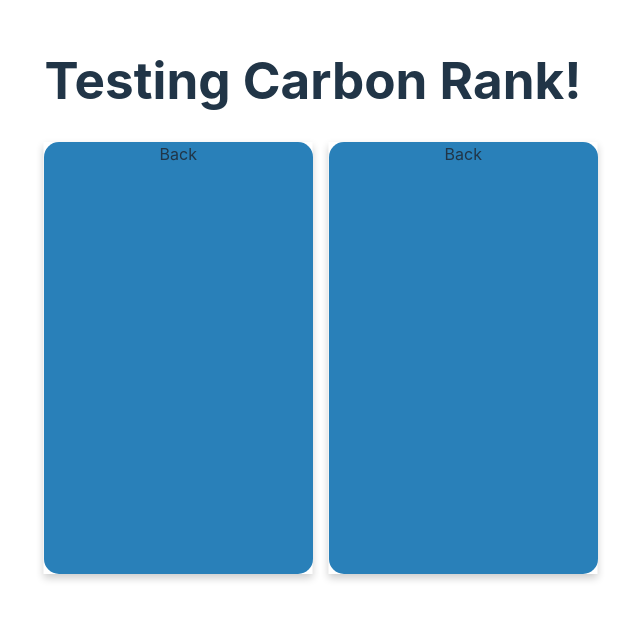
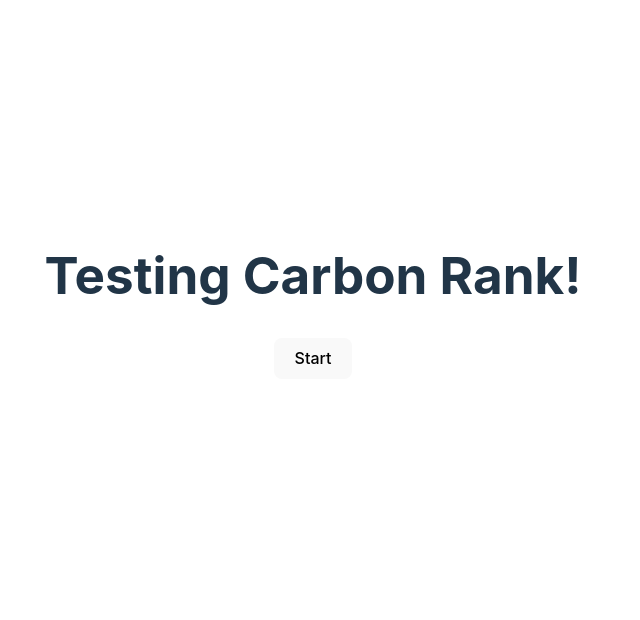
Before and after one commit to karvla/carbon-rank, a Svelte app: page / in a window 1280 px wide. Shown: the part 104-724 px from the top of the page, without its empty margins (327-967 px from the left). Built offline with nearby package versions, Linux system fonts and the light colour scheme.

Commit message:
feat: simple game engine

```diff
--- a/src/App.svelte
+++ b/src/App.svelte
@@ -1,35 +1,38 @@
 <script lang="ts">
   import Card from './lib/Card.svelte'
-    import type { MaterialItem } from './lib/material-iteam';
+    import { Game, GameState } from './lib/game';
+    import type { MaterialItem } from './lib/material-item';
 
+    const game = new Game()
 
-  let itemA : MaterialItem = {
-      displayName: "A",
-      emmision: 0,
-  };
+    let itemA : MaterialItem, itemB : MaterialItem
 
-  let itemB : MaterialItem = {
-      displayName: "B",
-      emmision: 0,
+  let state : GameState = GameState.NotStarted;
+  const next = () => {
+    [itemA, itemB, state] = game.getnextPair();
   }
+
 </script>
 
 <main>
-  <div>
-  </div>
-  <h1>Testing Carbon Rank!</h1>
-
-  <div class="cards">
-      <Card item={itemA} />
-      <Card item={itemB} />
-  </div>
-
+  {#if state == GameState.NotStarted }
+    <h1>Testing Carbon Rank!</h1>
+      <button on:click="{next}">Start</button>
+  {:else if state == GameState.Playing}
+      <div class="cards">
+          <Card on:click="{() => game.submitAnswer(itemA, itemB)}" item={itemA} />
+          <Card on:click="{() => game.submitAnswer(itemB, itemA)}" item={itemB} />
+      </div>
+      <button on:click="{next}">Next</button>
+  {:else if state == GameState.Finished}
+      <h1>Total score: {game.points}!</h1>
+  {/if}
 </main>
 
 <style>
 
     main {
-        width: 100%;
+        width: 80vw;
     }
     .cards {
         display: flex;
--- a/src/lib/Card.svelte
+++ b/src/lib/Card.svelte
@@ -14,10 +14,10 @@
     <div class="flip-card">
         <div class="flip-card-inner">
             <div class="flip-card-front">
-                {item.displayName}
+                <h4>{item.emmision}</h4>
             </div>
             <div class="flip-card-back">
-                Back
+                <h4>{item.displayName}</h4>
             </div>
         </div>
     </div>
@@ -37,10 +37,12 @@
     }
 
     .flip-card-inner {
-        position: relative;
         width: 100%;
         height: 100%;
-        text-align: center;
+        display: flex;
+        justify-content: center;
+        align-items: center;
+
         transition: transform 0.6s;
         transform-style: preserve-3d;
         box-shadow: 0 4px 8px 0 rgba(0, 0, 0, 0.2);
--- /dev/null
+++ b/src/lib/game.ts
@@ -0,0 +1,59 @@
+import { bind } from "svelte/internal";
+import type { MaterialItem } from "./material-item";
+
+export enum GameState {
+  NotStarted,
+  Playing,
+  Finished,
+}
+
+export class Game {
+
+    public points = 0;
+    n_rounds_left = 3;
+    items : MaterialItem[] = [...Array(this.n_rounds_left * 2)].map((_, i) => {
+        return {
+            displayName: `Item ${i}`,
+            emmision: Math.floor(Math.random() * 10),
+        }
+
+    })
+
+    state : GameState = GameState.NotStarted;
+
+    public get isNotStarted():boolean {
+        return this.state == GameState.NotStarted;
+    }
+
+    public get isPlaying():boolean {
+        return this.state == GameState.Playing;
+    }
+
+    public get isFinished():boolean {
+        return this.state == GameState.Finished;
+    }
+
+    public getnextPair() : [MaterialItem, MaterialItem, GameState] {
+        this.state = GameState.Playing;
+        this.nextRound()
+        return [this.items.pop(), this.items.pop(), this.state]
+    }
+
+    nextRound() {
+        if (this.n_rounds_left == 0) {
+            this.state = GameState.Finished;
+        }
+        this.n_rounds_left--;
+    }
+
+    public submitAnswer(bigger : MaterialItem, smaller : MaterialItem)  {
+        console.log(bigger.emmision, smaller.emmision);
+        if (bigger.emmision > smaller.emmision) {
+            this.points++
+        }
+
+    }
+
+
+
+}
```
Also changed, not shown: src/lib/material-item.ts (renamed from src/lib/material-iteam.ts), src/main.ts (line endings or trailing spaces).
